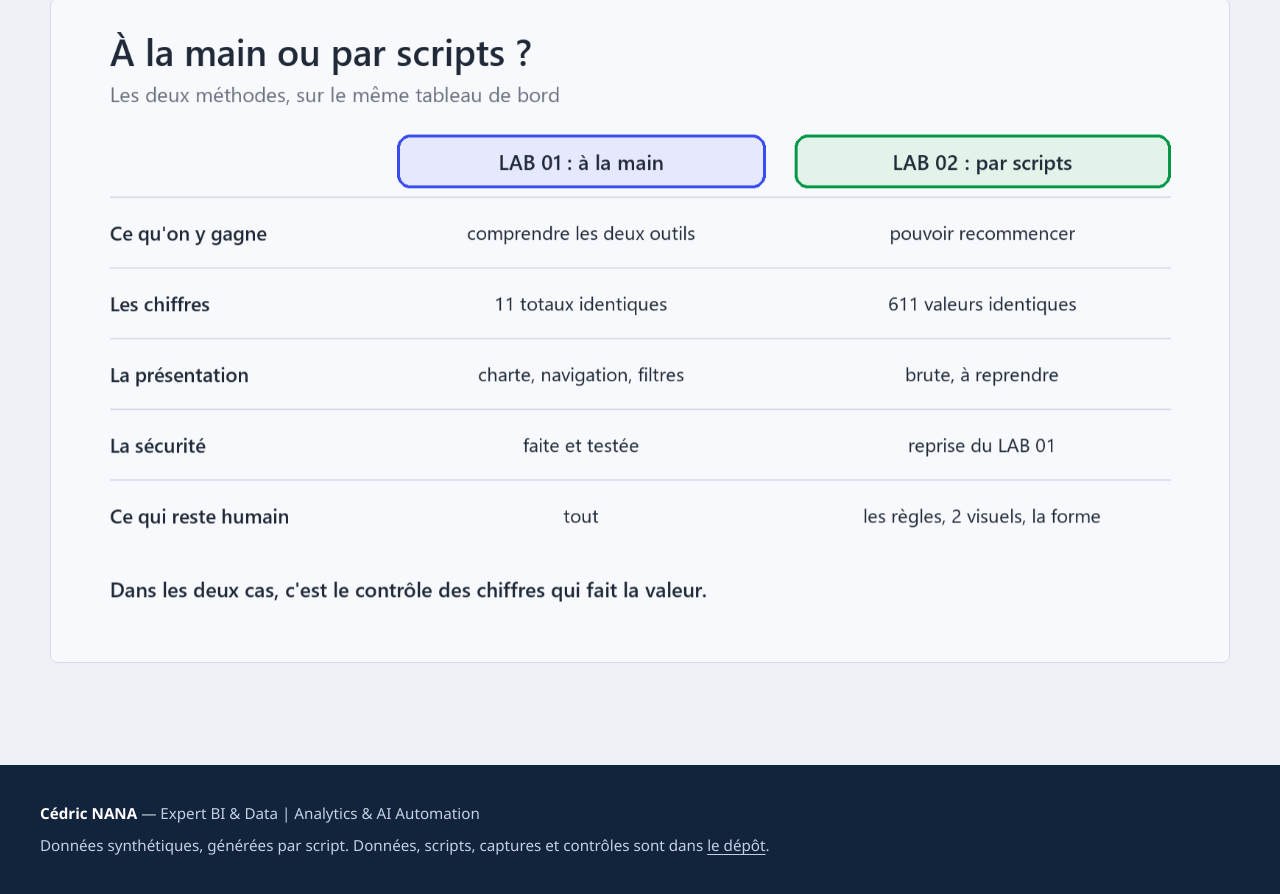
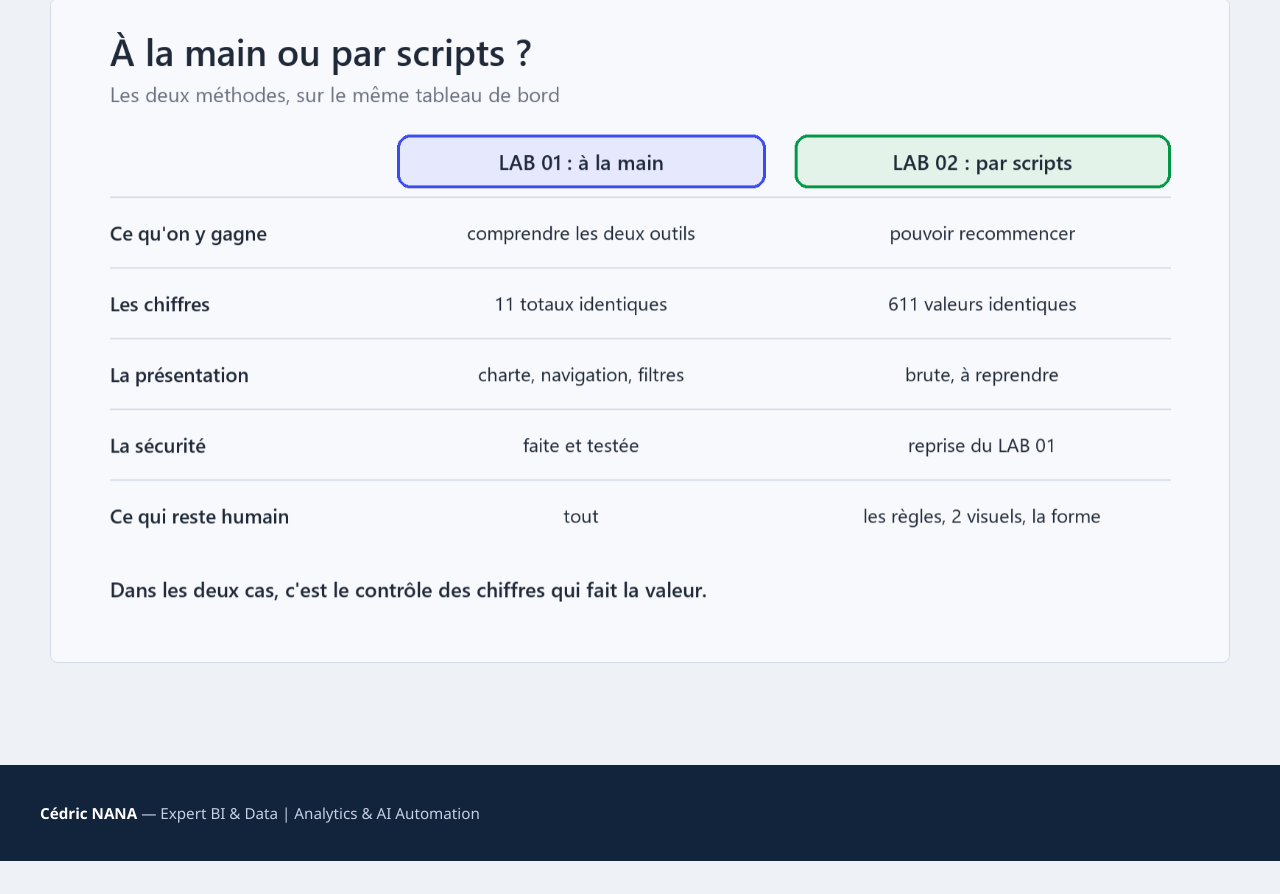
Before and after one commit to cnanaj-wq/migration-spotfire-qlik-sense, a plain HTML site: page index.html in a window 1280 px wide. Shown: the part 8236-9130 px from the top of the page. After the commit the page ends 9097 px from the top, so only its background shows below. Drawn offline with Linux system fonts and the light colour scheme.

Commit message:
Page du projet : pied de page réduit à la signature

```diff
--- a/index.html
+++ b/index.html
@@ -256,7 +256,6 @@
 
 <footer class="pied">
   <p><b>Cédric NANA</b> — Expert BI &amp; Data | Analytics &amp; AI Automation</p>
-  <p>Données synthétiques, générées par script. Données, scripts, captures et contrôles sont dans <a href="https://github.com/cnanaj-wq/migration-spotfire-qlik-sense">le dépôt</a>.</p>
 </footer>
 
 <script src="data.js?v=3"></script>
```
